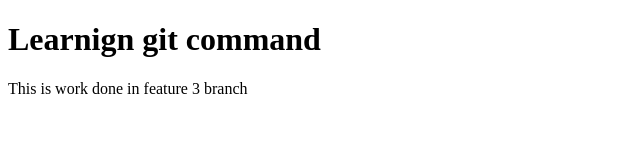
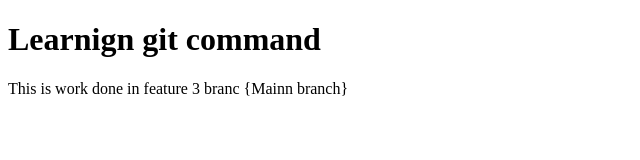
Before and after one commit to bhagatbhutale/another_one, a plain HTML site: page index.html in a window 1280 px wide. Shown: the whole page, without its empty margins (0-640 px from the left). Drawn offline with Linux system fonts and the light colour scheme.

Commit message:
git resolver merge conflits

```diff
--- a/index.html
+++ b/index.html
@@ -7,6 +7,6 @@
 </head>
 <body>
     <h1>Learnign git command</h1>
-    <p>This is work done in feature 3 branch</p>
+    <p>This is work done in feature 3 branc {Mainn branch} </p>
 </body>
 </html>
```
